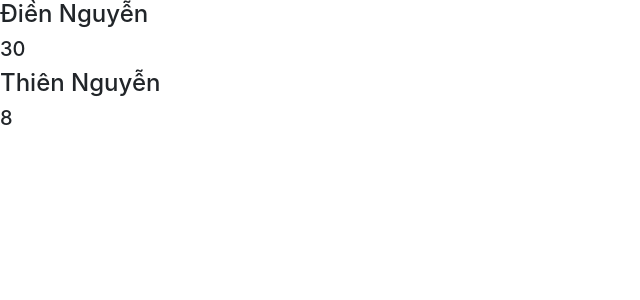
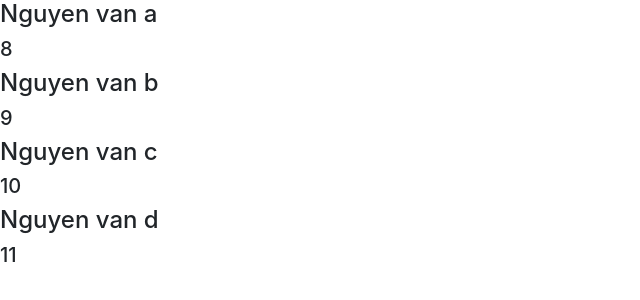
Before and after one commit to diennguyen2002/learn-angular, an Angular app: page / in a window 1280 px wide. Shown: the top 300 px of the page, without its empty margins (0-640 px from the left). Built offline with nearby package versions, Linux system fonts and the light colour scheme.

Commit message:
ngFor and Input, ng-container

```diff
--- a/src/app/app.component.html
+++ b/src/app/app.component.html
@@ -1,2 +1 @@
-<app-person name="Điền Nguyễn" age="30"></app-person>
-<app-person name="Thiên Nguyễn" age="8"></app-person>
+<app-person-list></app-person-list>
--- a/src/app/app.module.ts
+++ b/src/app/app.module.ts
@@ -11,6 +11,7 @@ import { BookComponent } from './book/book.component';
 import { InputComponent } from './input/input.component';
 import { DictionaryComponent } from './dictionary/dictionary.component';
 import { PersonComponent } from './person/person.component';
+import { PersonListComponent } from './person-list/person-list.component';
 
 @NgModule({
   declarations: [
@@ -21,7 +22,8 @@ import { PersonComponent } from './person/person.component';
     BookComponent,
     InputComponent,
     DictionaryComponent,
-    PersonComponent
+    PersonComponent,
+    PersonListComponent
   ],
   imports: [
     BrowserModule,
--- /dev/null
+++ b/src/app/person-list/person-list.component.html
@@ -0,0 +1,3 @@
+<ng-container *ngFor="let person of listPersons">
+    <app-person [name]="person.name" [age]="person.age"></app-person>
+</ng-container>
--- /dev/null
+++ b/src/app/person-list/person-list.component.ts
@@ -0,0 +1,20 @@
+import { Component, OnInit } from '@angular/core';
+
+@Component({
+  selector: 'app-person-list',
+  templateUrl: './person-list.component.html',
+  styleUrls: ['./person-list.component.css']
+})
+export class PersonListComponent implements OnInit {
+  listPersons:any = [
+    {name: 'Nguyen van a', age: 8},
+    {name: 'Nguyen van b', age: 9},
+    {name: 'Nguyen van c', age: 10},
+    {name: 'Nguyen van d', age: 11},
+  ];
+  constructor() { }
+
+  ngOnInit(): void {
+  }
+
+}
```
Also changed, not shown: src/app/person-list/person-list.component.css (added), 1 other file (tests, documents, lock files or other folders).
